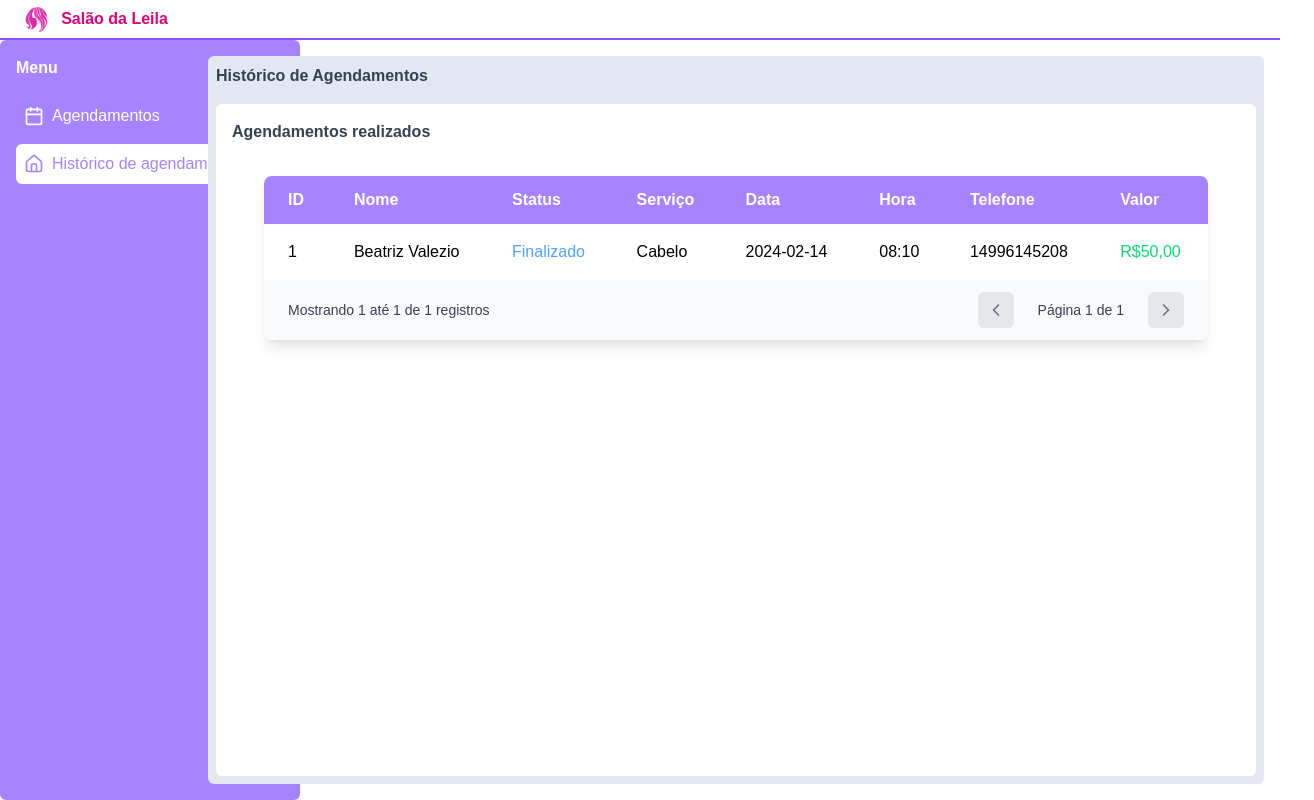
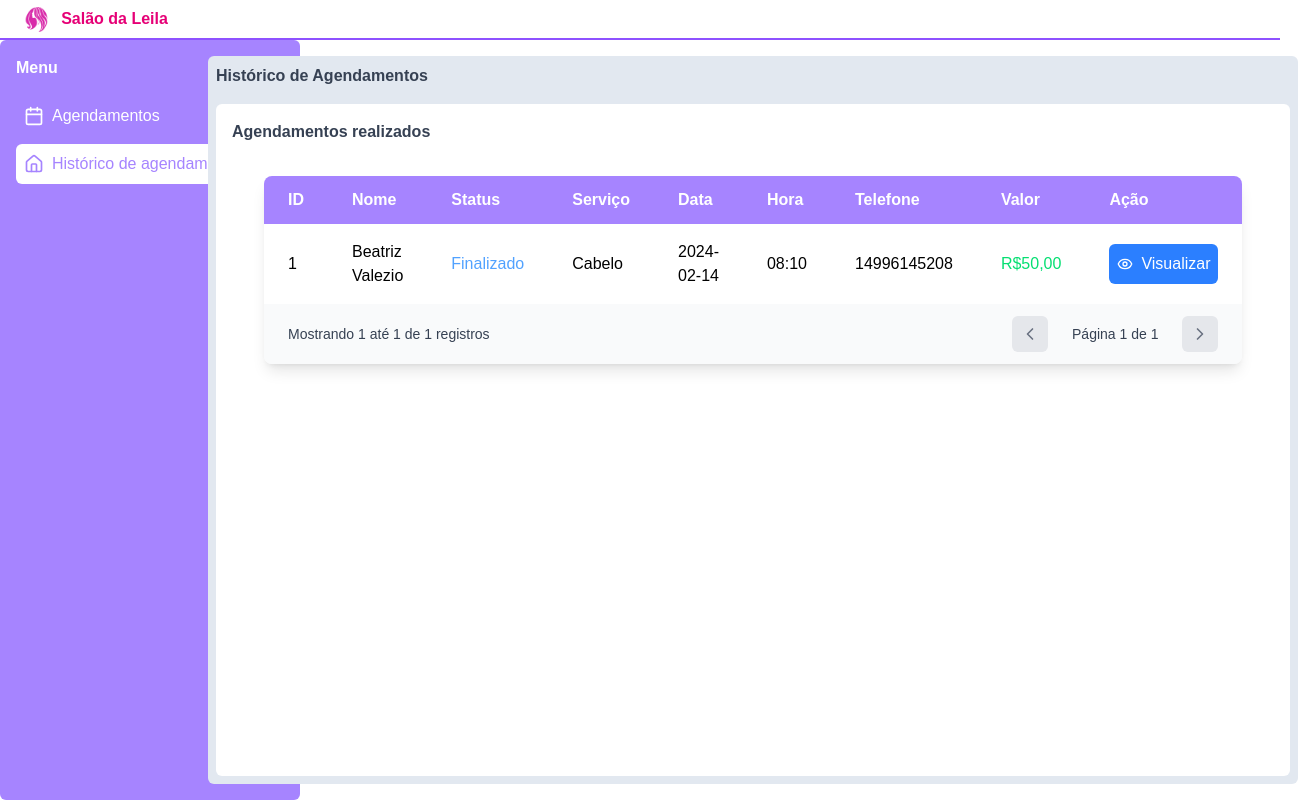
Before and after one commit to MateusFuzer/salao_beleza_web, a Next.js app: page /historico in a window 1280 px wide. Shown: the whole page, 1314 px wide, since content can reach past the window. Built offline with nearby package versions, Linux system fonts and the light colour scheme.

Commit message:
feat: Implementa modal de ver detalhes do historico de agendamentos

```diff
--- a/src/app/modules/HistoricoDeAgendamentos/HistoricoDeAgendamentos.tsx
+++ b/src/app/modules/HistoricoDeAgendamentos/HistoricoDeAgendamentos.tsx
@@ -1,7 +1,23 @@
 'use client'
 import { Tabela, Agendamento } from "@/app/Components/Table/Table";
+import Modal from "@/app/Components/Modal/Modal";
+import { useState } from "react";
+import { Eye } from "lucide-react";
+
+interface AgendamentoHistorico extends Agendamento {
+    finalizadoPor: string;
+    dataFinalizacao: string;
+}
 
 export default function HistoricoDeAgendamentos() {
+    const [isModalOpen, setIsModalOpen] = useState(false);
+    const [agendamentoSelecionado, setAgendamentoSelecionado] = useState<AgendamentoHistorico | null>(null);
+
+    const handleVisualizarDetalhes = (agendamento: AgendamentoHistorico) => {
+        setAgendamentoSelecionado(agendamento);
+        setIsModalOpen(true);
+    };
+
     const colunas = [
         { header: 'ID', accessor: 'id' as keyof Agendamento },
         { header: 'Nome', accessor: 'nome' as keyof Agendamento },
@@ -10,10 +26,23 @@ export default function HistoricoDeAgendamentos() {
         { header: 'Data', accessor: 'data' as keyof Agendamento },
         { header: 'Hora', accessor: 'horario' as keyof Agendamento },
         { header: 'Telefone', accessor: 'telefone' as keyof Agendamento },
-        { header: 'Valor', accessor: 'valor' as keyof Agendamento }
+        { header: 'Valor', accessor: 'valor' as keyof Agendamento },
+        {
+            header: 'Ação',
+            accessor: 'id' as keyof Agendamento,
+            render: (item: Agendamento) => (
+                <button
+                    onClick={() => handleVisualizarDetalhes(item as AgendamentoHistorico)}
+                    className="bg-blue-500 p-2 rounded-md text-white flex items-center gap-2 hover:bg-blue-600"
+                >
+                    <Eye size={16} />
+                    Visualizar
+                </button>
+            )
+        }
     ];
 
-    const dados: Agendamento[] = [
+    const dados: AgendamentoHistorico[] = [
         {
             id: "1",
             nome: 'Beatriz Valezio',
@@ -22,7 +51,9 @@ export default function HistoricoDeAgendamentos() {
             data: "2024-02-14",
             horario: "08:10",
             telefone: "14996145208",
-            valor: 50
+            valor: 50,
+            finalizadoPor: "Maria Silva",
+            dataFinalizacao: "2024-02-14 08:45"
         }
     ];
 
@@ -39,6 +70,40 @@ export default function HistoricoDeAgendamentos() {
                     />
                 </div>
             </div>
+
+            {/* Modal de Detalhes */}
+            <Modal isOpen={isModalOpen} onClose={() => setIsModalOpen(false)}>
+                {agendamentoSelecionado && (
+                    <>
+                        <h3 className="text-xl font-semibold text-center">Detalhes do Agendamento</h3>
+                        <div className="mt-4">
+                            <div className="bg-gray-50 p-4 rounded-md">
+                                <p className="mb-2"><strong>Cliente:</strong> {agendamentoSelecionado.nome}</p>
+                                <p className="mb-2"><strong>Serviço:</strong> {agendamentoSelecionado.servico}</p>
+                                <p className="mb-2"><strong>Data:</strong> {agendamentoSelecionado.data}</p>
+                                <p className="mb-2"><strong>Hora:</strong> {agendamentoSelecionado.horario}</p>
+                                <p className="mb-2"><strong>Valor:</strong> R${agendamentoSelecionado.valor},00</p>
+                                <div className="mt-4 pt-4 border-t border-gray-200">
+                                    <p className="text-green-600 mb-2">
+                                        <strong>Finalizado por:</strong> {agendamentoSelecionado.finalizadoPor}
+                                    </p>
+                                    <p className="text-green-600">
+                                        <strong>Data de finalização:</strong> {agendamentoSelecionado.dataFinalizacao}
+                                    </p>
+                                </div>
+                            </div>
+                            <div className="text-center mt-6">
+                                <button
+                                    onClick={() => setIsModalOpen(false)}
+                                    className="bg-blue-500 text-white py-2 px-4 rounded-md hover:bg-blue-600"
+                                >
+                                    Fechar
+                                </button>
+                            </div>
+                        </div>
+                    </>
+                )}
+            </Modal>
         </div>
     )
 }
```
